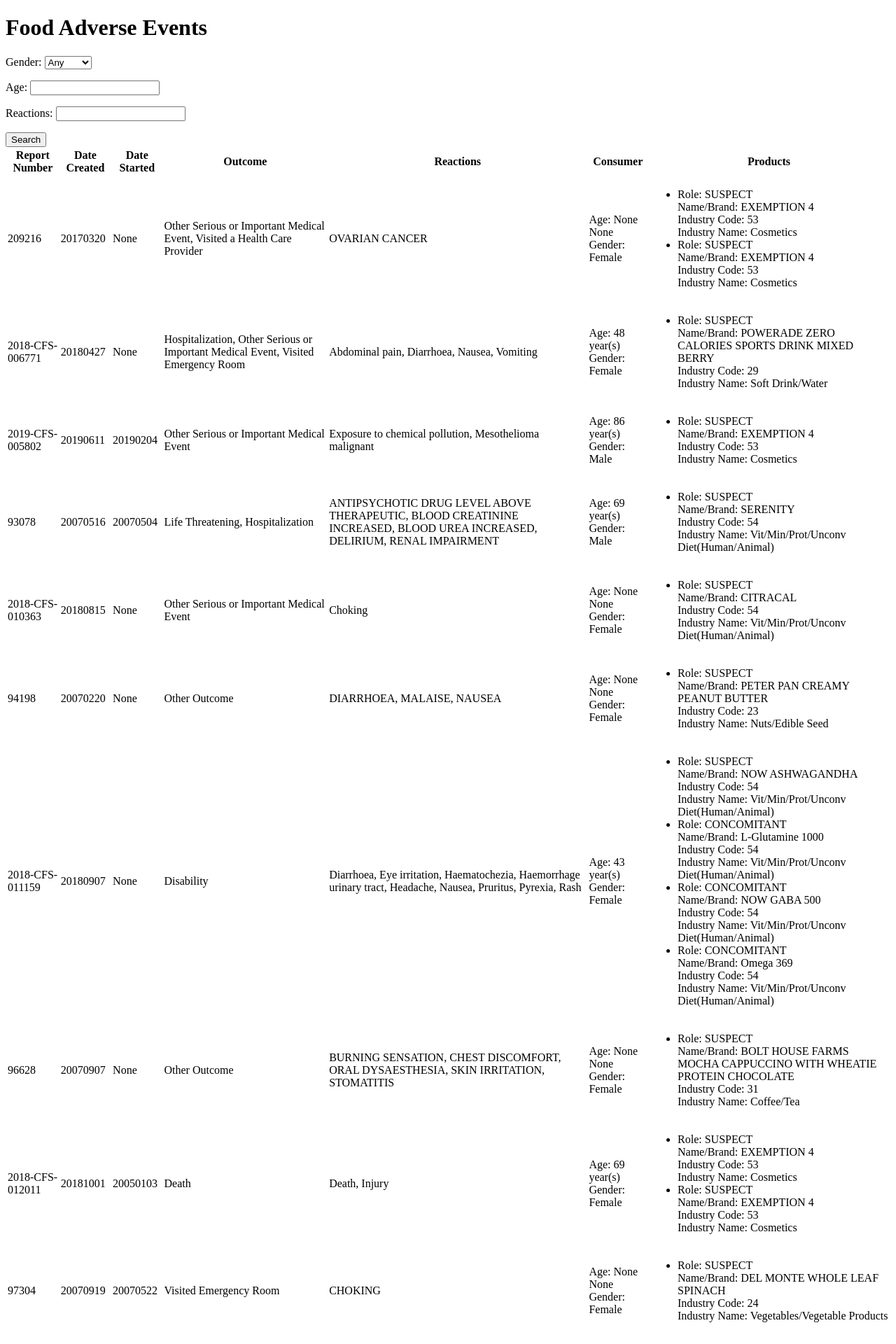
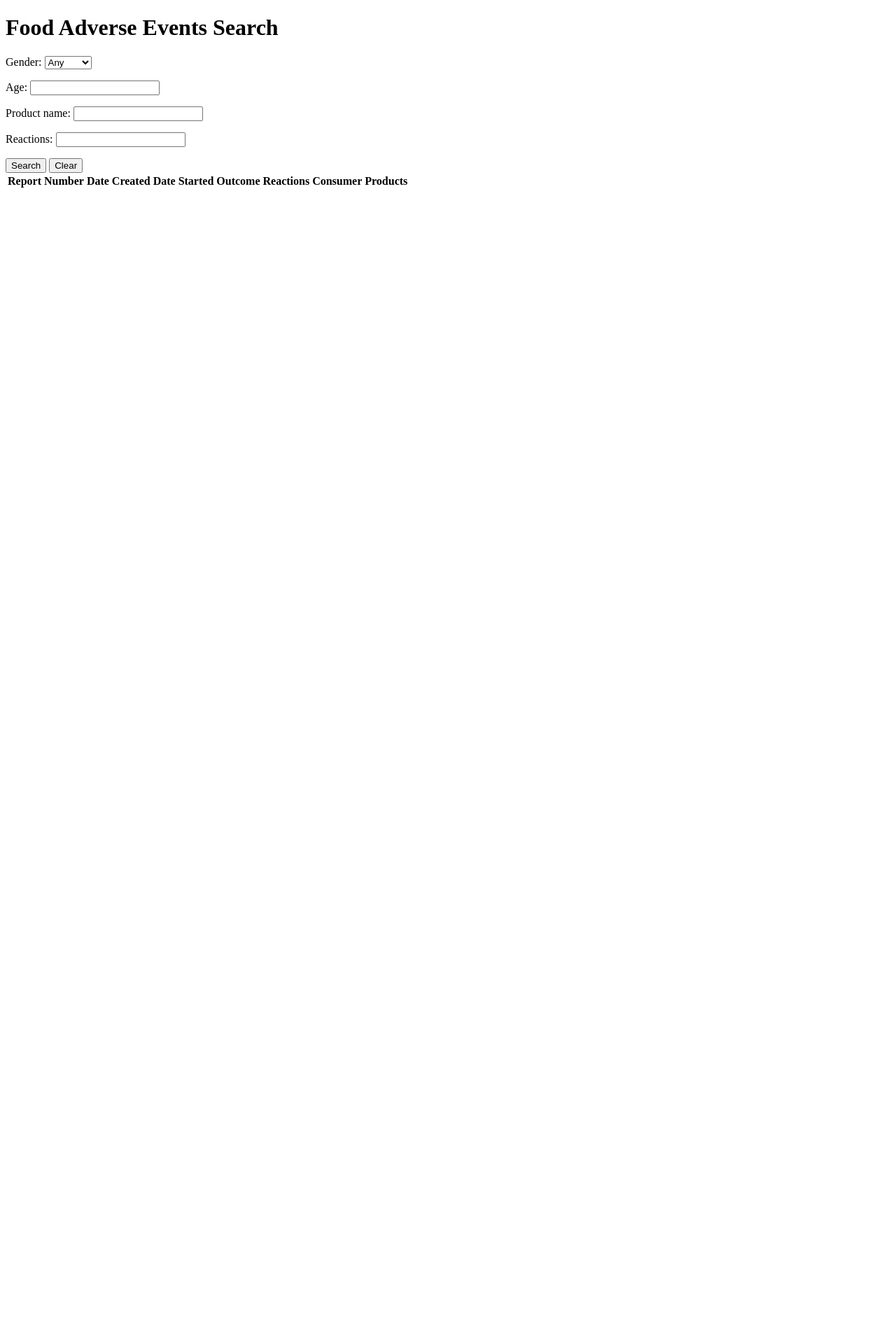
Before and after one commit to Focusjd/Food-Adverse-Event-Search, a Django app: page /search_event/ in a window 1280 px wide. Shown: the top 1920 px of the page at 70% size. After the commit the page ends 268 px from the top, so only its background shows below. Run offline with Django 4.2, Linux system fonts and the light colour scheme; data comes from the database, SQL or seed files in the repository; lists and menus that the app fills with data are empty.

Commit message:
implement cache and api calls and 4 searhable term

```diff
--- a/food_adverse_event/urls.py
+++ b/food_adverse_event/urls.py
@@ -20,4 +20,5 @@
 urlpatterns = [
     path('admin/', admin.site.urls),
     path('search_event/', include('search_event.urls')),
+    path('', include('search_event.urls')),
 ]
--- a/search_event/forms.py
+++ b/search_event/forms.py
@@ -8,4 +8,5 @@
     )
     gender = forms.ChoiceField(choices=GENDER_CHOICES, required=False)
     age = forms.IntegerField(min_value=0, required=False)
-    reactions = forms.CharField(max_length=500, required=False)
+    product_name = forms.CharField(max_length=200, required=False)
+    reactions = forms.CharField(max_length=200, required=False)
--- a/search_event/templates/index.html
+++ b/search_event/templates/index.html
@@ -9,20 +9,27 @@
     <meta name="viewport" content="width=device-width, initial-scale=1.0">
     <title>Food Adverse Events</title>
     <!-- <link rel="stylesheet" href="{% static 'css/style.css' %}"> -->
+    <script>
+        function clearSearch() {
+            const form = document.querySelector('form');
+            form.reset();
+
+            const table = document.querySelector('tbody');
+            table.innerHTML = '';
+        }
+    </script>
 </head>
 
 <body>
-    <h1>Food Adverse Events</h1>
+    <h1>Food Adverse Events Search</h1>
     <form method="get" action="">
         {{ form.as_p }}
         <button type="submit">Search</button>
+        <button type="button" onclick="clearSearch()">Clear</button>
     </form>
 
 
     <table>
-        <!-- (Include the same table structure from the previous index.html) -->
-
-
             <thead>
                 <tr>
                     <th>Report Number</th>
@@ -61,11 +68,9 @@
                     </tr>
                 {% endfor %}
             </tbody>
+    </table>
 
 
-
-
-    </table>
 </body>
 
 </html>
--- a/search_event/urls.py
+++ b/search_event/urls.py
@@ -4,6 +4,6 @@
 
 urlpatterns = [
     path('', views.index, name='index'),
-    path('results', views.results, name='index'),
+    path('results', views.results, name='results'),
     path('search/', views.search, name='search'),
 ]
--- a/search_event/views.py
+++ b/search_event/views.py
@@ -3,6 +3,15 @@
 
 from .models import FoodAdverseEvent
 from .forms import SearchForm
+import requests
+import json
+import hashlib
+import os
+
+# url:f"https://api.fda.gov/food/event.json?search=reactions:{reactions}+AND+consumer.gender:{gender}+AND+consumer.age:{age}+AND+products.name_brand:{brand}.&limit=10"
+
+CACHE_FILE = 'search_cache.json'
+
 
 def results(request):
     events = FoodAdverseEvent.objects.all()
@@ -35,14 +44,16 @@
     return render(request, 'search.html', context)
 
 
-def index(request):
+def index_(request):
     form = SearchForm(request.GET or None)
-    events = FoodAdverseEvent.objects.all()
+    events = FoodAdverseEvent.objects.none()  # Set the default queryset to none
 
-    if form.is_valid():
+    if form.is_valid() and request.GET:  # Check if the form is submitted
+        events = FoodAdverseEvent.objects.all()
         gender = form.cleaned_data['gender']
         age = form.cleaned_data['age']
         reactions = form.cleaned_data['reactions']
+        product_name = form.cleaned_data['product_name']
 
         if gender:
             events = events.filter(consumer__gender=gender)
@@ -53,11 +64,82 @@
             events = events.filter(reactions__icontains=reactions_list[0])
             for reaction in reactions_list[1:]:
                 events = events.filter(reactions__icontains=reaction.strip())
+        if product_name:
+                    events = events.filter(products__name_brand__icontains=product_name)  # Filter by product name
+    context = {
+        'form': form,
+        'events': events,
+    }
 
-    # print(events)
+    return render(request, 'index.html', context)
+
+
+def index(request):
+    form = SearchForm(request.GET or None)
+
+    events = []
+
+    if form.is_valid() and request.GET:
+        gender = form.cleaned_data['gender']
+        age = form.cleaned_data['age']
+        reactions = form.cleaned_data['reactions']
+        product_name = form.cleaned_data['product_name']
+
+        query_parts = []
+        if gender:
+            query_parts.append(f'consumer.gender:{gender}')
+        if age:
+            query_parts.append(f'consumer.age:{age}')
+        if reactions:
+            query_parts.append(f'reactions:"{reactions}"')
+        if product_name:
+            query_parts.append(f'products.name_brand:"{product_name}"')
+
+        query = '+AND+'.join(query_parts)
+
+        # Try to load the data from cache
+        data = load_from_cache(query)
+
+        if data is None:
+            api_url = f'https://api.fda.gov/food/event.json?search={query}&limit=10'
+            response = requests.get(api_url)
+            if response.status_code == 200:
+                data = response.json()
+                save_to_cache(query, data)
+
+        if data is not None and 'results' in data:
+            events = data['results']
 
     context = {
         'form': form,
         'events': events,
     }
+
     return render(request, 'index.html', context)
+
+
+
+
+def cache_filename(query):
+    hashed_query = hashlib.md5(query.encode('utf-8')).hexdigest()
+    return f'cache_{hashed_query}.json'
+
+def save_to_cache(query, data):
+    if os.path.exists(CACHE_FILE):
+        with open(CACHE_FILE, 'r') as f:
+            cache = json.load(f)
+    else:
+        cache = {}
+
+    cache[query] = data
+
+    with open(CACHE_FILE, 'w') as f:
+        json.dump(cache, f)
+
+def load_from_cache(query):
+    if os.path.exists(CACHE_FILE):
+        with open(CACHE_FILE, 'r') as f:
+            cache = json.load(f)
+        if query in cache:
+            return cache[query]
+    return None
```
Also changed, not shown: search_cache.json (added, +1 -0 lines).
